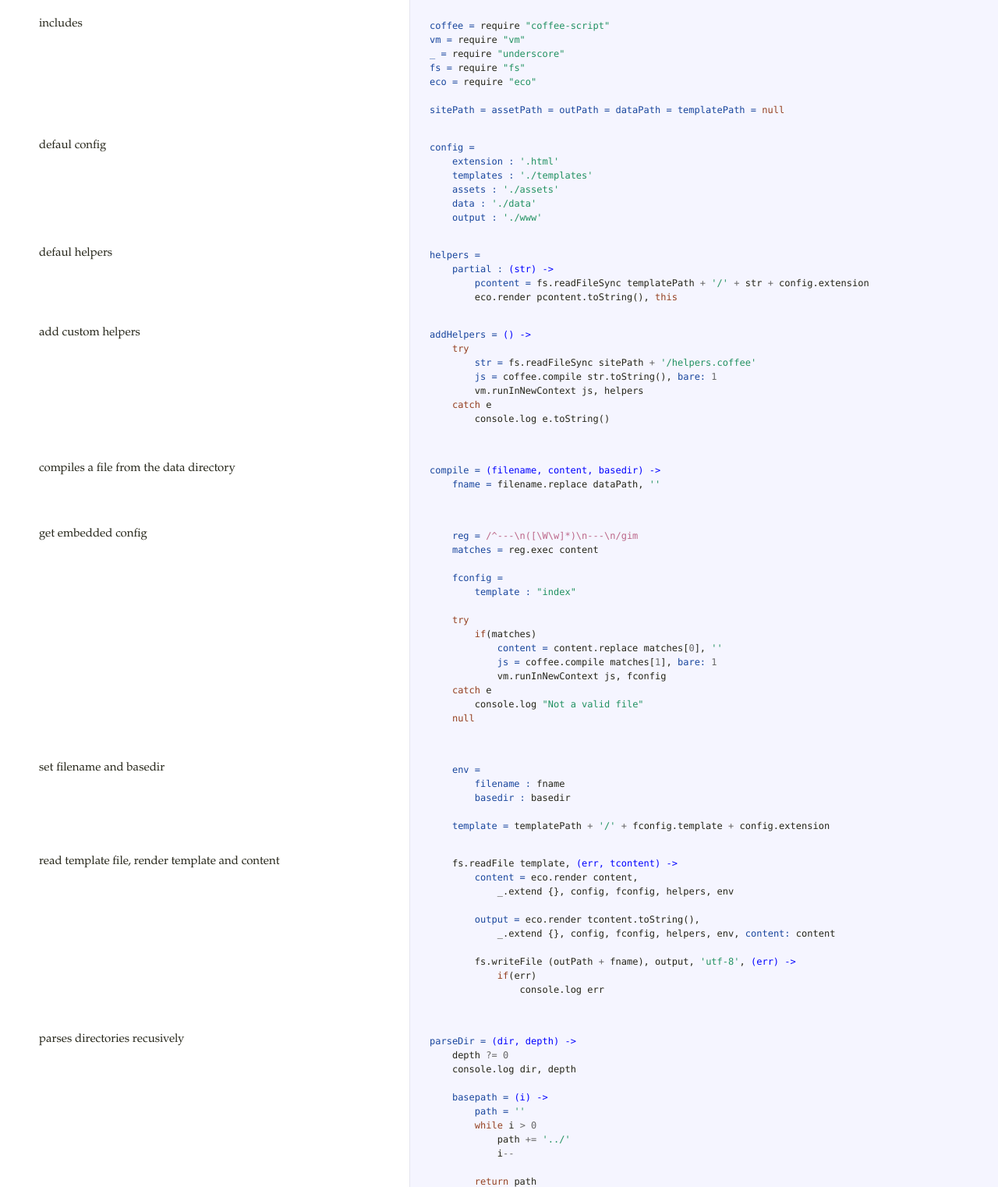
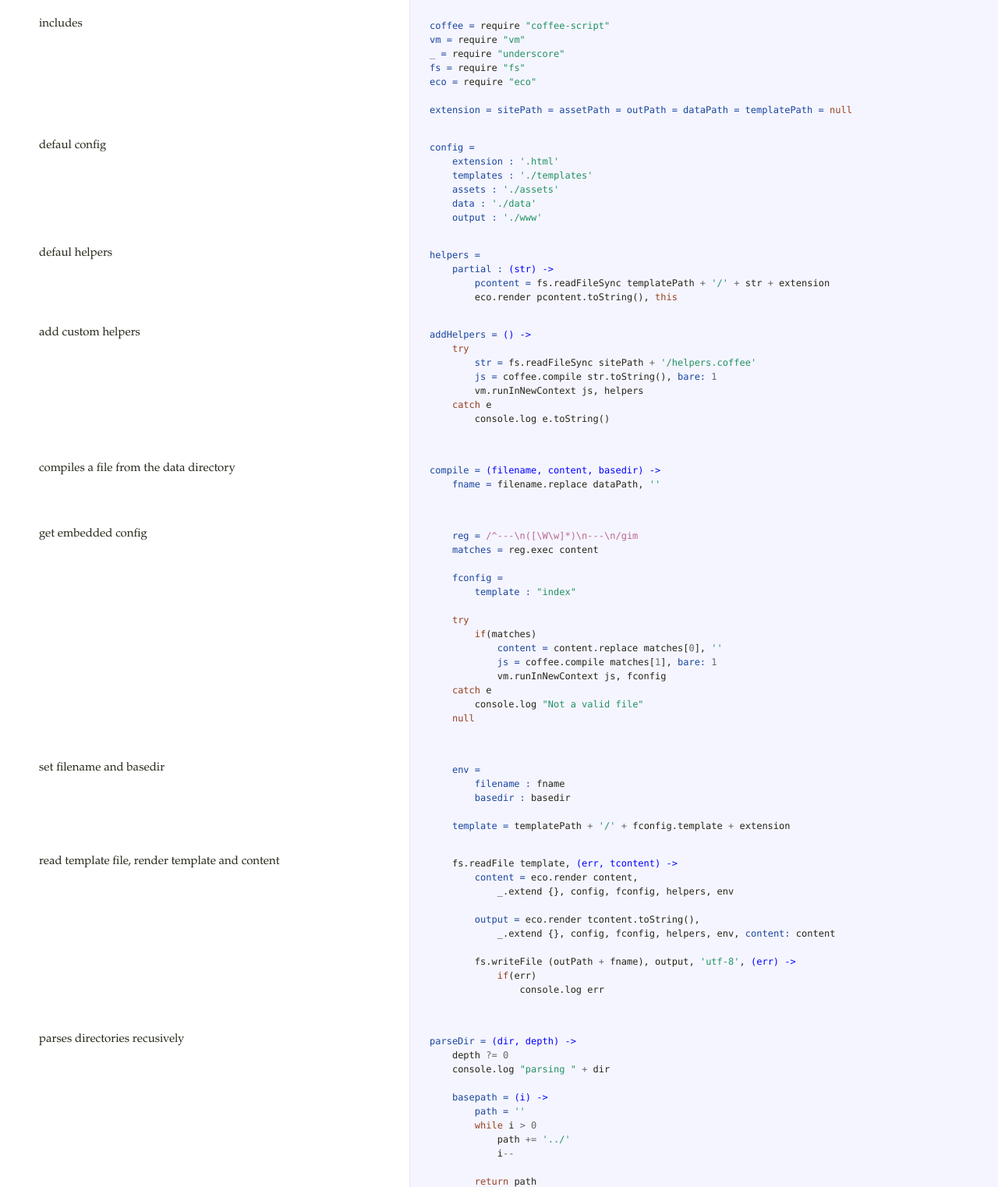
Before and after one commit to pascalopitz/genstatic, a website: page docs/genstatic.html in a window 1280 px wide. Shown: the part 78-1600 px from the top of the page at 78% size. Drawn offline with Linux system fonts and the light colour scheme.

Commit message:
updated docs

```diff
--- a/docs/genstatic.html
+++ b/docs/genstatic.html
@@ -4,14 +4,14 @@
 <span class="nv">fs = </span><span class="nx">require</span> <span class="s2">&quot;fs&quot;</span>
 <span class="nv">eco = </span><span class="nx">require</span> <span class="s2">&quot;eco&quot;</span>
 
-<span class="nv">sitePath = assetPath = outPath = dataPath = templatePath = </span><span class="kc">null</span></pre></div>             </td>           </tr>                               <tr id="section-2">             <td class="docs">               <div class="pilwrap">                 <a class="pilcrow" href="#section-2">&#182;</a>               </div>               <p>defaul config</p>             </td>             <td class="code">               <div class="highlight"><pre><span class="nv">config =</span>
+<span class="nv">extension = sitePath = assetPath = outPath = dataPath = templatePath = </span><span class="kc">null</span></pre></div>             </td>           </tr>                               <tr id="section-2">             <td class="docs">               <div class="pilwrap">                 <a class="pilcrow" href="#section-2">&#182;</a>               </div>               <p>defaul config</p>             </td>             <td class="code">               <div class="highlight"><pre><span class="nv">config =</span>
     <span class="nv">extension : </span><span class="s1">&#39;.html&#39;</span>
     <span class="nv">templates : </span><span class="s1">&#39;./templates&#39;</span>
     <span class="nv">assets : </span><span class="s1">&#39;./assets&#39;</span>
     <span class="nv">data : </span><span class="s1">&#39;./data&#39;</span>
     <span class="nv">output : </span><span class="s1">&#39;./www&#39;</span></pre></div>             </td>           </tr>                               <tr id="section-3">             <td class="docs">               <div class="pilwrap">                 <a class="pilcrow" href="#section-3">&#182;</a>               </div>               <p>defaul helpers</p>             </td>             <td class="code">               <div class="highlight"><pre><span class="nv">helpers = </span>
     <span class="nv">partial : </span><span class="nf">(str) -&gt;</span>
-        <span class="nv">pcontent = </span><span class="nx">fs</span><span class="p">.</span><span class="nx">readFileSync</span> <span class="nx">templatePath</span> <span class="o">+</span> <span class="s1">&#39;/&#39;</span> <span class="o">+</span> <span class="nx">str</span> <span class="o">+</span> <span class="nx">config</span><span class="p">.</span><span class="nx">extension</span>
+        <span class="nv">pcontent = </span><span class="nx">fs</span><span class="p">.</span><span class="nx">readFileSync</span> <span class="nx">templatePath</span> <span class="o">+</span> <span class="s1">&#39;/&#39;</span> <span class="o">+</span> <span class="nx">str</span> <span class="o">+</span> <span class="nx">extension</span>
         <span class="nx">eco</span><span class="p">.</span><span class="nx">render</span> <span class="nx">pcontent</span><span class="p">.</span><span class="nx">toString</span><span class="p">(),</span> <span class="k">this</span></pre></div>             </td>           </tr>                               <tr id="section-4">             <td class="docs">               <div class="pilwrap">                 <a class="pilcrow" href="#section-4">&#182;</a>               </div>               <p>add custom helpers</p>             </td>             <td class="code">               <div class="highlight"><pre><span class="nv">addHelpers = </span><span class="nf">() -&gt;</span>
     <span class="k">try</span>
         <span class="nv">str = </span><span class="nx">fs</span><span class="p">.</span><span class="nx">readFileSync</span> <span class="nx">sitePath</span> <span class="o">+</span> <span class="s1">&#39;/helpers.coffee&#39;</span>
@@ -39,7 +39,7 @@
         <span class="nv">filename : </span><span class="nx">fname</span>
         <span class="nv">basedir : </span><span class="nx">basedir</span>
 
-    <span class="nv">template = </span><span class="nx">templatePath</span> <span class="o">+</span> <span class="s1">&#39;/&#39;</span> <span class="o">+</span> <span class="nx">fconfig</span><span class="p">.</span><span class="nx">template</span> <span class="o">+</span> <span class="nx">config</span><span class="p">.</span><span class="nx">extension</span></pre></div>             </td>           </tr>                               <tr id="section-8">             <td class="docs">               <div class="pilwrap">                 <a class="pilcrow" href="#section-8">&#182;</a>               </div>               <p>read template file, render template and content</p>             </td>             <td class="code">               <div class="highlight"><pre>    <span class="nx">fs</span><span class="p">.</span><span class="nx">readFile</span> <span class="nx">template</span><span class="p">,</span> <span class="nf">(err, tcontent) -&gt;</span>
+    <span class="nv">template = </span><span class="nx">templatePath</span> <span class="o">+</span> <span class="s1">&#39;/&#39;</span> <span class="o">+</span> <span class="nx">fconfig</span><span class="p">.</span><span class="nx">template</span> <span class="o">+</span> <span class="nx">extension</span></pre></div>             </td>           </tr>                               <tr id="section-8">             <td class="docs">               <div class="pilwrap">                 <a class="pilcrow" href="#section-8">&#182;</a>               </div>               <p>read template file, render template and content</p>             </td>             <td class="code">               <div class="highlight"><pre>    <span class="nx">fs</span><span class="p">.</span><span class="nx">readFile</span> <span class="nx">template</span><span class="p">,</span> <span class="nf">(err, tcontent) -&gt;</span>
         <span class="nv">content = </span><span class="nx">eco</span><span class="p">.</span><span class="nx">render</span> <span class="nx">content</span><span class="p">,</span>
             <span class="nx">_</span><span class="p">.</span><span class="nx">extend</span> <span class="p">{},</span> <span class="nx">config</span><span class="p">,</span> <span class="nx">fconfig</span><span class="p">,</span> <span class="nx">helpers</span><span class="p">,</span> <span class="nx">env</span>
 
@@ -51,7 +51,7 @@
                 <span class="nx">console</span><span class="p">.</span><span class="nx">log</span> <span class="nx">err</span>
         </pre></div>             </td>           </tr>                               <tr id="section-9">             <td class="docs">               <div class="pilwrap">                 <a class="pilcrow" href="#section-9">&#182;</a>               </div>               <p>parses directories recusively</p>             </td>             <td class="code">               <div class="highlight"><pre><span class="nv">parseDir = </span><span class="nf">(dir, depth) -&gt;</span>
     <span class="nx">depth</span> <span class="o">?=</span> <span class="mi">0</span>
-    <span class="nx">console</span><span class="p">.</span><span class="nx">log</span> <span class="nx">dir</span><span class="p">,</span> <span class="nx">depth</span>
+    <span class="nx">console</span><span class="p">.</span><span class="nx">log</span> <span class="s2">&quot;parsing &quot;</span> <span class="o">+</span> <span class="nx">dir</span>
 
     <span class="nv">basepath = </span><span class="nf">(i) -&gt;</span>
         <span class="nv">path = </span><span class="s1">&#39;&#39;</span>
@@ -93,6 +93,8 @@
 
         <span class="nx">console</span><span class="p">.</span><span class="nx">log</span> <span class="nx">message</span>
         <span class="kc">null</span>    </pre></div>             </td>           </tr>                               <tr id="section-13">             <td class="docs">               <div class="pilwrap">                 <a class="pilcrow" href="#section-13">&#182;</a>               </div>               <p>process a data directory</p>             </td>             <td class="code">               <div class="highlight"><pre><span class="nv">process = </span><span class="nf">(dir) -&gt;</span>
+    <span class="nv">extension = </span><span class="nx">config</span><span class="p">.</span><span class="nx">extension</span>
+
     <span class="nx">checkDir</span> <span class="nx">dir</span><span class="p">,</span> <span class="s2">&quot;not a valid directory&quot;</span><span class="p">,</span> <span class="nf">(stats) -&gt;</span>
 
         <span class="nv">sitePath = rdir = </span> <span class="nx">fs</span><span class="p">.</span><span class="nx">realpathSync</span> <span class="nx">dir</span>
@@ -101,7 +103,8 @@
         <span class="nx">addHelpers</span><span class="p">()</span>
 
         <span class="nx">checkFile</span> <span class="nx">configPath</span><span class="p">,</span> <span class="s2">&quot;not a valid config file&quot;</span><span class="p">,</span> <span class="nf">(stats) -&gt;</span></pre></div>             </td>           </tr>                               <tr id="section-14">             <td class="docs">               <div class="pilwrap">                 <a class="pilcrow" href="#section-14">&#182;</a>               </div>               <p>parse config file</p>             </td>             <td class="code">               <div class="highlight"><pre>            <span class="nv">c = </span><span class="nx">fs</span><span class="p">.</span><span class="nx">readFileSync</span> <span class="nx">configPath</span>
-            <span class="nx">vm</span><span class="p">.</span><span class="nx">runInNewContext</span> <span class="nx">c</span><span class="p">.</span><span class="nx">toString</span><span class="p">(),</span> <span class="nx">config</span><span class="p">,</span> <span class="s1">&#39;.&#39;</span>
+            <span class="nv">js = </span><span class="nx">coffee</span><span class="p">.</span><span class="nx">compile</span> <span class="nx">c</span><span class="p">.</span><span class="nx">toString</span><span class="p">(),</span> <span class="nv">bare: </span><span class="mi">1</span>
+            <span class="nx">vm</span><span class="p">.</span><span class="nx">runInNewContext</span> <span class="nx">js</span><span class="p">,</span> <span class="nx">config</span><span class="p">,</span> <span class="s1">&#39;.&#39;</span>
 
             <span class="nv">templatePath = </span><span class="nx">rdir</span> <span class="o">+</span> <span class="s1">&#39;/&#39;</span> <span class="o">+</span> <span class="nx">config</span><span class="p">.</span><span class="nx">templates</span>
             <span class="nv">dataPath = </span><span class="nx">rdir</span> <span class="o">+</span> <span class="s1">&#39;/&#39;</span> <span class="o">+</span> <span class="nx">config</span><span class="p">.</span><span class="nx">data</span>
@@ -122,13 +125,13 @@
                                 <span class="nx">startParsing</span><span class="p">()</span>
 
 
-        <span class="nv">startParsing = </span><span class="nf">() -&gt;</span>
+        <span class="nv">startParsing = </span><span class="nf">() -&gt;</span></pre></div>             </td>           </tr>                               <tr id="section-16">             <td class="docs">               <div class="pilwrap">                 <a class="pilcrow" href="#section-16">&#182;</a>               </div>               <p>clean the config object</p>             </td>             <td class="code">               <div class="highlight"><pre>            <span class="nv">config = </span><span class="p">{}</span>
+            <span class="nx">copyAssets</span><span class="p">()</span>
             <span class="nv">outPath = </span><span class="nx">fs</span><span class="p">.</span><span class="nx">realpathSync</span> <span class="nx">outPath</span>
-            <span class="nx">parseDir</span> <span class="nx">fs</span><span class="p">.</span><span class="nx">realpathSync</span> <span class="nx">dataPath</span>
-            <span class="nx">copyAssets</span><span class="p">()</span></pre></div>             </td>           </tr>                               <tr id="section-16">             <td class="docs">               <div class="pilwrap">                 <a class="pilcrow" href="#section-16">&#182;</a>               </div>               <p>check if argv is ok</p>             </td>             <td class="code">               <div class="highlight"><pre><span class="nv">args = </span><span class="nx">require</span><span class="p">(</span><span class="s2">&quot;argsparser&quot;</span><span class="p">).</span><span class="nx">parse</span><span class="p">()</span>
+            <span class="nx">parseDir</span> <span class="nx">fs</span><span class="p">.</span><span class="nx">realpathSync</span> <span class="nx">dataPath</span></pre></div>             </td>           </tr>                               <tr id="section-17">             <td class="docs">               <div class="pilwrap">                 <a class="pilcrow" href="#section-17">&#182;</a>               </div>               <p>check if argv is ok</p>             </td>             <td class="code">               <div class="highlight"><pre><span class="nv">args = </span><span class="nx">require</span><span class="p">(</span><span class="s2">&quot;argsparser&quot;</span><span class="p">).</span><span class="nx">parse</span><span class="p">()</span>
 
 <span class="k">if</span> <span class="o">!</span><span class="nx">args</span><span class="p">[</span><span class="s2">&quot;-d&quot;</span><span class="p">]</span>
     <span class="nx">console</span><span class="p">.</span><span class="nx">log</span> <span class="s2">&quot;Usage: genstatic -d ./site&quot;</span>
-    <span class="k">return</span></pre></div>             </td>           </tr>                               <tr id="section-17">             <td class="docs">               <div class="pilwrap">                 <a class="pilcrow" href="#section-17">&#182;</a>               </div>               <p>start to process the directory</p>             </td>             <td class="code">               <div class="highlight"><pre><span class="nx">process</span> <span class="nx">args</span><span class="p">[</span><span class="s2">&quot;-d&quot;</span><span class="p">]</span>
+    <span class="k">return</span></pre></div>             </td>           </tr>                               <tr id="section-18">             <td class="docs">               <div class="pilwrap">                 <a class="pilcrow" href="#section-18">&#182;</a>               </div>               <p>start to process the directory</p>             </td>             <td class="code">               <div class="highlight"><pre><span class="nx">process</span> <span class="nx">args</span><span class="p">[</span><span class="s2">&quot;-d&quot;</span><span class="p">]</span>
 
 </pre></div>             </td>           </tr>                </tbody>     </table>   </div> </body> </html>
```
